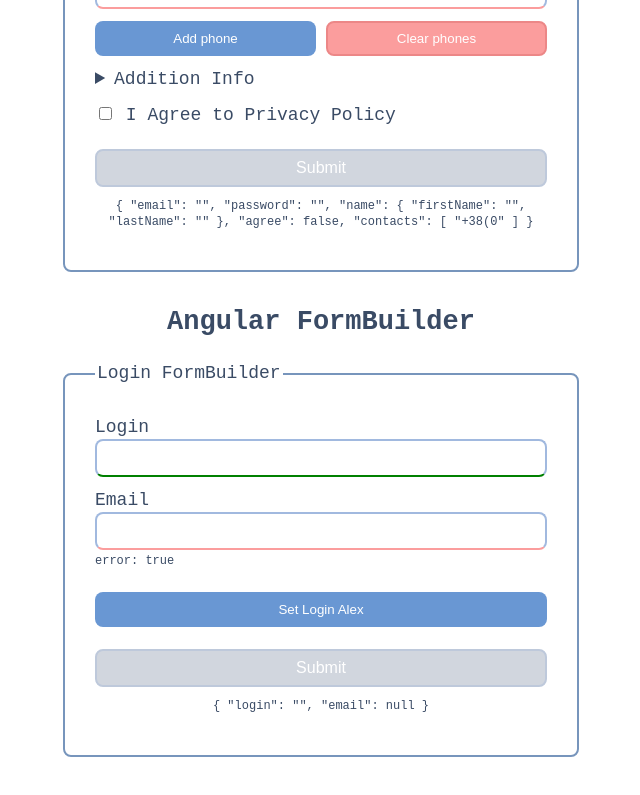
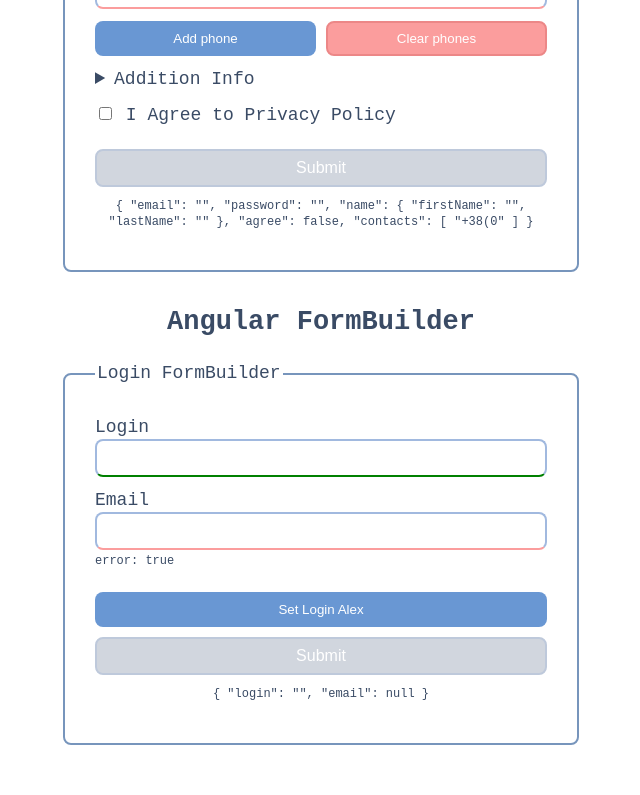
Before and after one commit to NadezhdaKuzmich/ng-forms, an Angular app: page / in a window 1280 px wide. Shown: the part 550-1345 px from the top of the page, without its empty margins (319-959 px from the left). Built offline with nearby package versions, Linux system fonts and the light colour scheme.

Commit message:
edit styles

```diff
--- a/src/app/components/builder/builder.component.html
+++ b/src/app/components/builder/builder.component.html
@@ -20,12 +20,12 @@
         </p>
         <div class="json-data error" *ngIf="form.get('email')?.errors !== null">
           <!-- <p>{{ form.get("email")?.errors | json }}</p> -->
-          <p>error: {{ form.get("email")?.hasError('required') | json }}</p>
+          <p>error: {{ form.get("email")?.hasError("required") | json }}</p>
         </div>
       </div>
 
+      <div class="btns">
         <button class="btn" (click)="setNewLogin()">Set Login Alex</button>
-
         <input
           class="btn"
           type="submit"
@@ -33,6 +33,7 @@
           [disabled]="form.invalid"
           (click)="handleSubmit()"
         />
+      </div>
 
       <div class="json-data">
         <p>
--- a/src/app/components/builder/builder.component.scss
+++ b/src/app/components/builder/builder.component.scss
@@ -5,4 +5,9 @@
     font-size: 12px;
     margin: 4px 0 0;
   }
+
+  .btns {
+    display: flex;
+    flex-direction: column;
+  }
 }
--- a/src/app/components/builder/builder.component.ts
+++ b/src/app/components/builder/builder.component.ts
@@ -34,7 +34,7 @@ export class BuilderComponent implements OnInit {
     // ERROR Error: NG01002: Must supply a value for form control with name: 'email'
     // this.form.setValue({login: 'Alex'})
     // this.form.setValue({ login: 'Alex', email: 'user-alex@gamil.com' });
-    // this.form.patchValue({ login: 'Alex' });
-    this.form.patchValue({ login: 'Alex' }, { emitEvent: false });
+    this.form.patchValue({ login: 'Alex' });
+    // this.form.patchValue({ login: 'Alex' }, { emitEvent: false });
   }
 }
```
Lines whose indentation alone changed are shown as unchanged.
